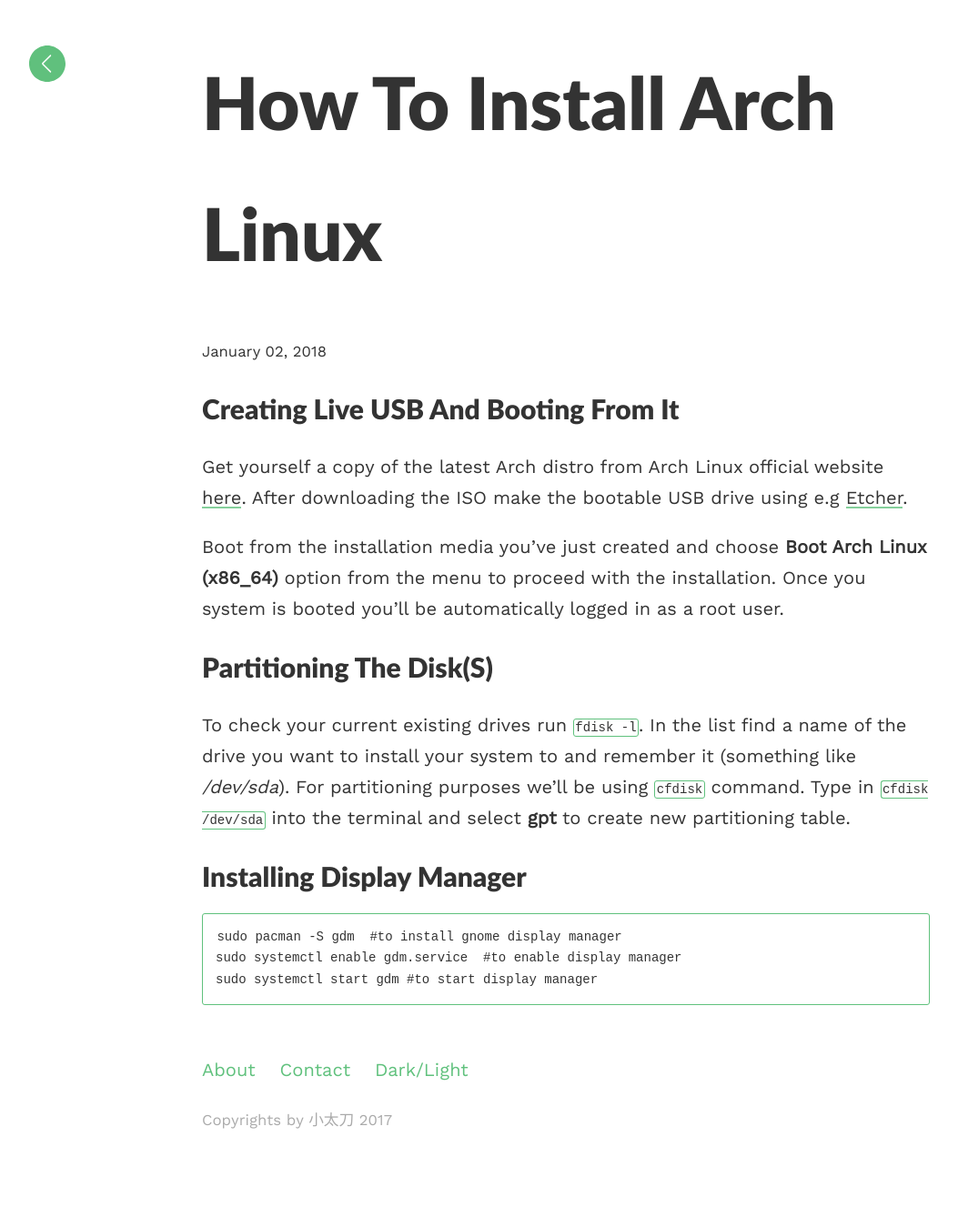
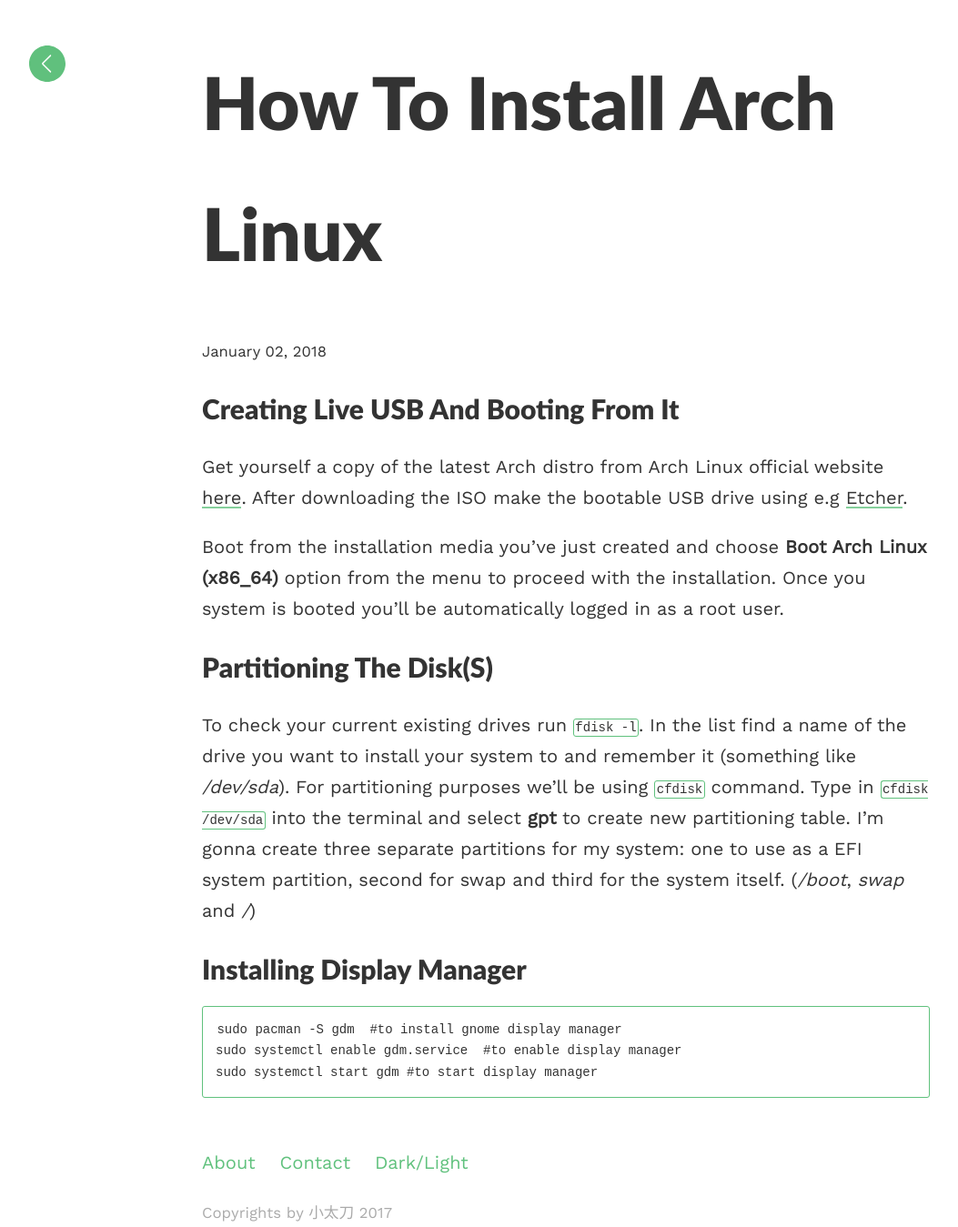
Before and after one commit to evgeniyantipin/evgeniyantipin.github.io, a Jekyll site: the page built from _posts/2018-01-02-how-to-install-arch-linux.md, in a window 1280 px wide. Shown: the whole page at 91% size, without its empty margins (18-1071 px from the left). Built offline with Jekyll 4.4.1, drawn with Linux system fonts in a browser that asks for light colours; before the commit the page ends 1247 px from its top, so only the background shows below that.

Commit message:
Update 2018-01-02-how-to-install-arch-linux.md

```diff
--- a/_posts/2018-01-02-how-to-install-arch-linux.md
+++ b/_posts/2018-01-02-how-to-install-arch-linux.md
@@ -11,7 +11,7 @@ Get yourself a copy of the latest Arch distro from Arch Linux official website [
 Boot from the installation media you've just created and choose **Boot Arch Linux (x86_64)** option from the menu to proceed with the installation. Once you system is booted you'll be automatically logged in as a root user.
 
 ## Partitioning the disk(s)
-To check your current existing drives run `fdisk -l`. In the list find a name of the drive you want to install your system to and remember it (something like */dev/sda*). For partitioning purposes we'll be using `cfdisk` command. Type in `cfdisk /dev/sda` into the terminal and select **gpt** to create new partitioning table.
+To check your current existing drives run `fdisk -l`. In the list find a name of the drive you want to install your system to and remember it (something like */dev/sda*). For partitioning purposes we'll be using `cfdisk` command. Type in `cfdisk /dev/sda` into the terminal and select **gpt** to create new partitioning table. I'm gonna create three separate partitions for my system: one to use as a EFI system partition, second for swap and third for the system itself. (*/boot*, *swap* and */*)
 
 
 
```
